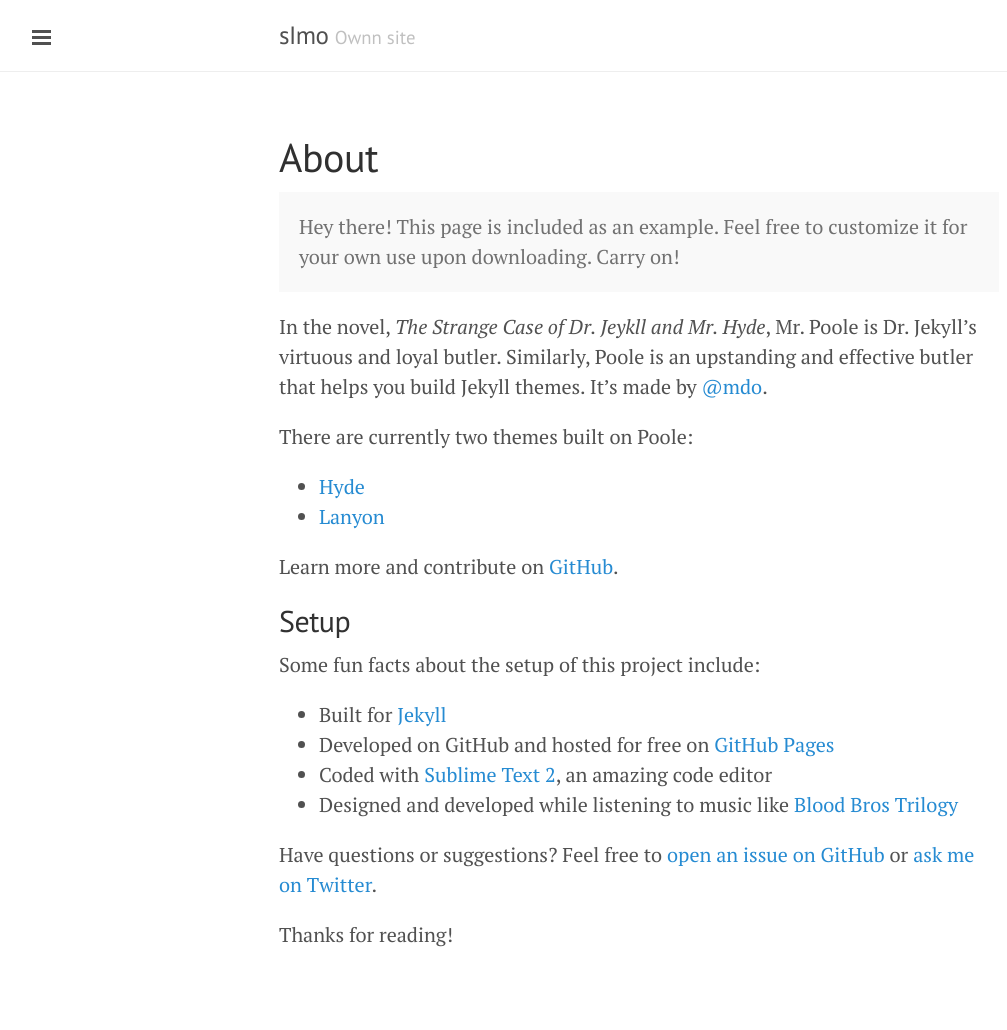
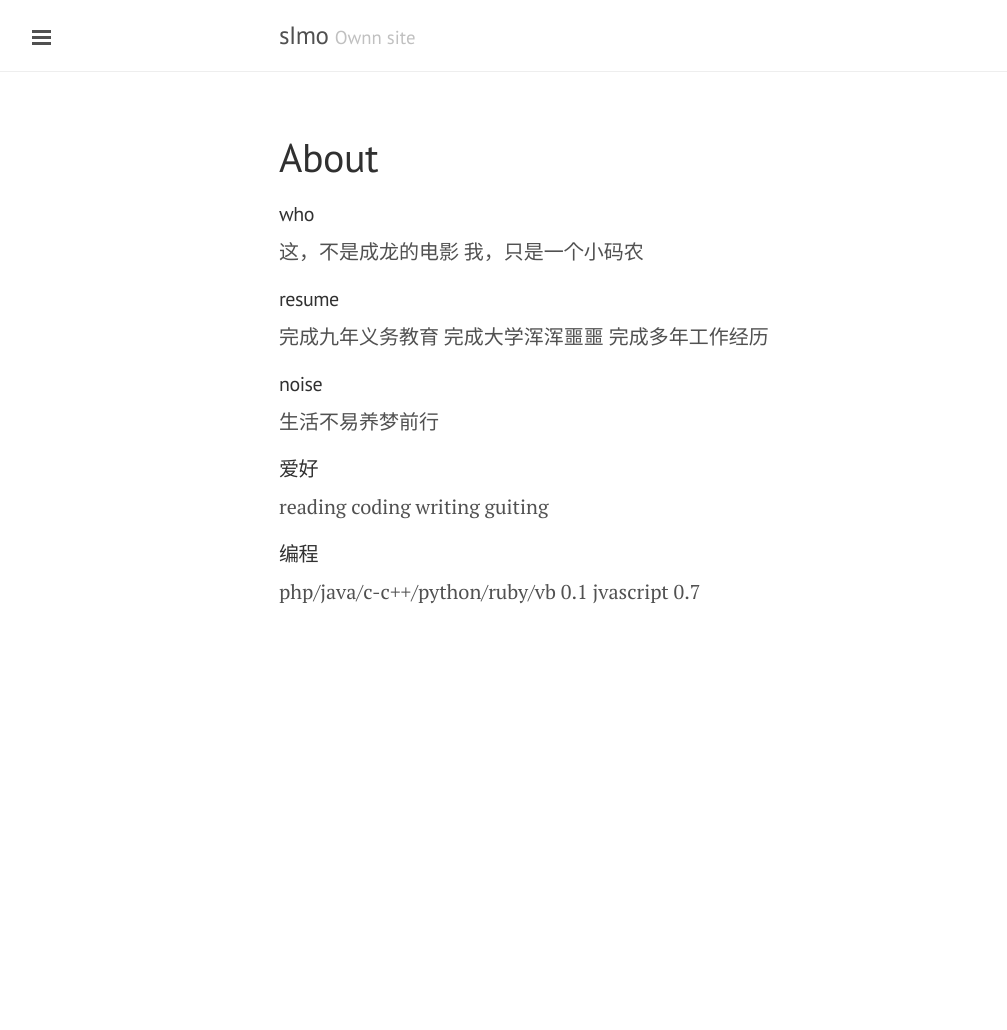
Before and after one commit to maskkid/maskkid.github.io, a Jekyll site: the page built from about.md, in a window 1280 px wide. Shown: the whole page, without its empty margins (1-1008 px from the left). Built offline with Jekyll 4.4.1, drawn with Linux system fonts in a browser that asks for light colours; Markdown is read by kramdown in place of the engine named in the settings; after the commit the page ends 900 px from its top, so only the background shows below that.

Commit message:
update about me

```diff
--- a/about.md
+++ b/about.md
@@ -3,28 +3,24 @@ layout: page
 title: About
 ---
 
-<p class="message">
-  Hey there! This page is included as an example. Feel free to customize it for your own use upon downloading. Carry on!
-</p>
+####who
+这，不是成龙的电影
+我，只是一个小码农
 
-In the novel, *The Strange Case of Dr. Jeykll and Mr. Hyde*, Mr. Poole is Dr. Jekyll's virtuous and loyal butler. Similarly, Poole is an upstanding and effective butler that helps you build Jekyll themes. It's made by [@mdo](https://twitter.com/mdo).
+####resume
+完成九年义务教育
+完成大学浑浑噩噩
+完成多年工作经历
 
-There are currently two themes built on Poole:
+####noise
+生活不易养梦前行
 
-* [Hyde](http://hyde.getpoole.com)
-* [Lanyon](http://lanyon.getpoole.com)
+####爱好
+reading
+coding
+writing
+guiting
 
-Learn more and contribute on [GitHub](https://github.com/poole).
-
-## Setup
-
-Some fun facts about the setup of this project include:
-
-* Built for [Jekyll](http://jekyllrb.com)
-* Developed on GitHub and hosted for free on [GitHub Pages](https://pages.github.com)
-* Coded with [Sublime Text 2](http://sublimetext.com), an amazing code editor
-* Designed and developed while listening to music like [Blood Bros Trilogy](https://soundcloud.com/maddecent/sets/blood-bros-series)
-
-Have questions or suggestions? Feel free to [open an issue on GitHub](https://github.com/poole/issues/new) or [ask me on Twitter](https://twitter.com/mdo).
-
-Thanks for reading!
+####编程
+php/java/c-c++/python/ruby/vb 0.1
+jvascript 0.7
```
